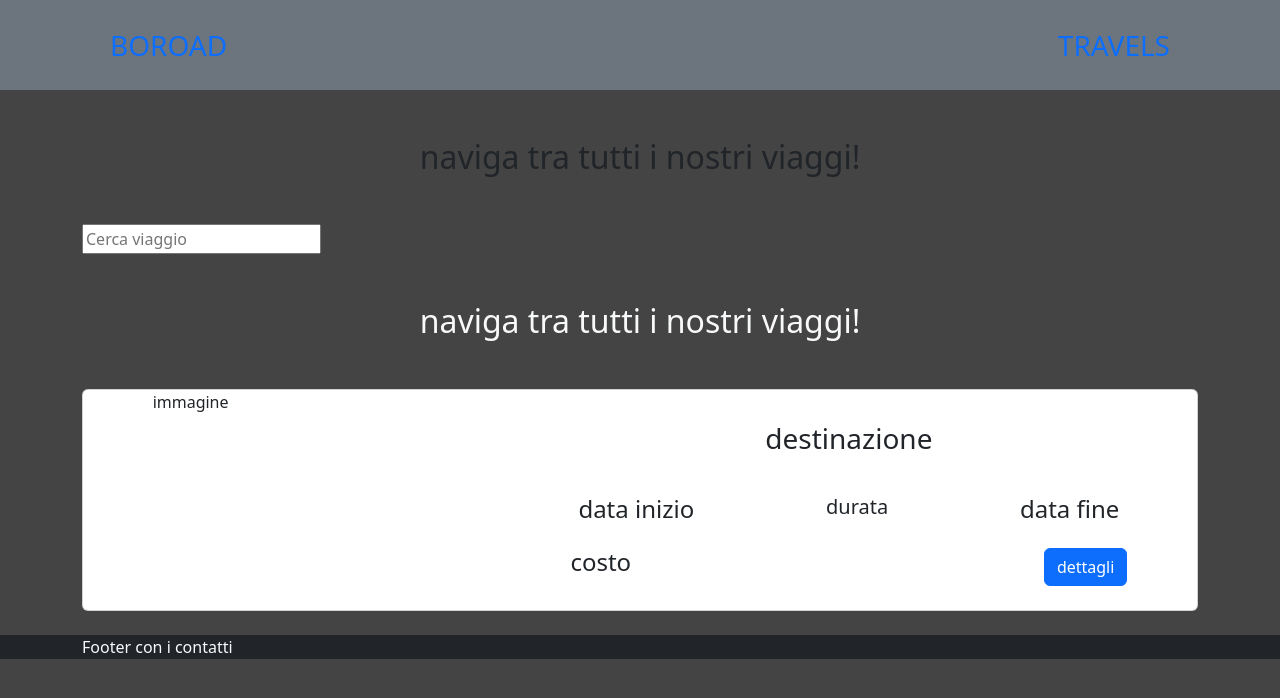
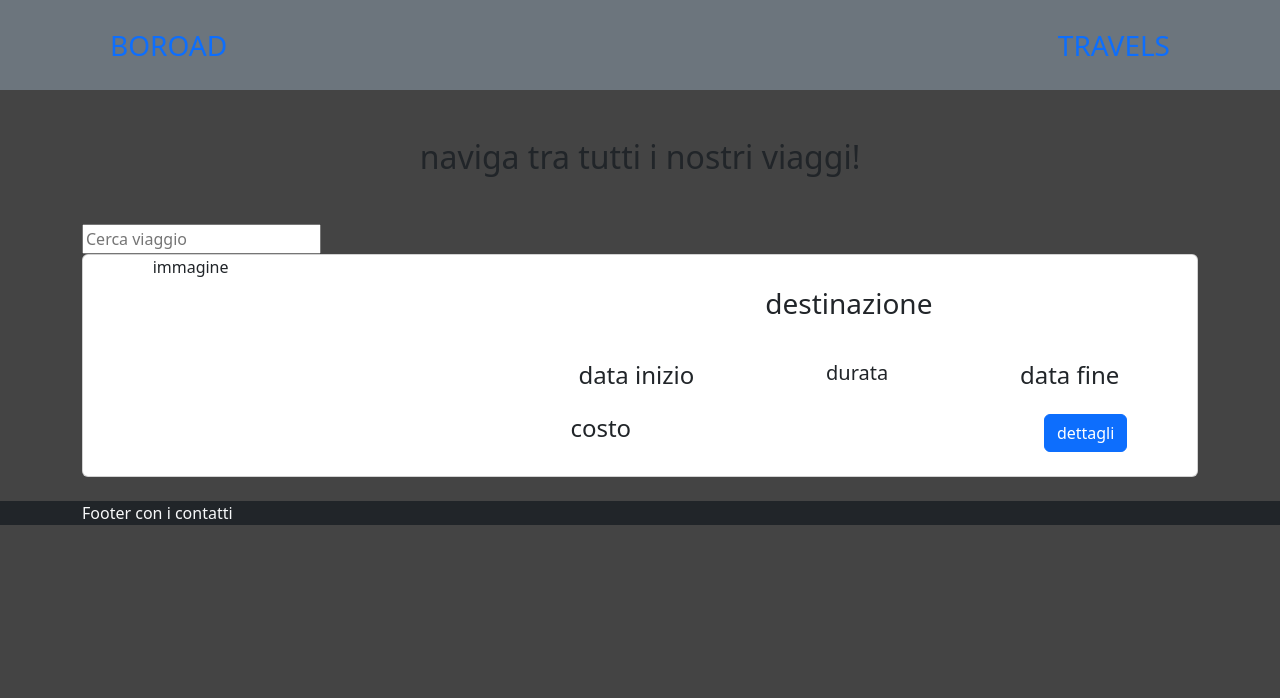
Before and after one commit to simoneburrai/boo-road-webapp, a React (Vite) app: page /travels in a window 1280 px wide. Shown: the top 698 px of the page. Built offline with nearby package versions, Linux system fonts and the light colour scheme.

Commit message:
feat: small changes

```diff
--- a/src/pages/AllTravels.jsx
+++ b/src/pages/AllTravels.jsx
@@ -4,9 +4,10 @@ import SearchBarTravel from "../components/SearchBarTravel";
 const AllTravels = () => {
     return (
         <div>
-            <h2 className="my-5 text-center">naviga tra tutti i nostri viaggi!</h2>
-            <SearchBarTravel />
-            <h2 className="my-5 text-center text-light">naviga tra tutti i nostri viaggi!</h2>
+            <div>
+                <h2 className="my-5 text-center">naviga tra tutti i nostri viaggi!</h2>
+                <SearchBarTravel />
+            </div>
             <TravelCard />
         </div>
     )
```
